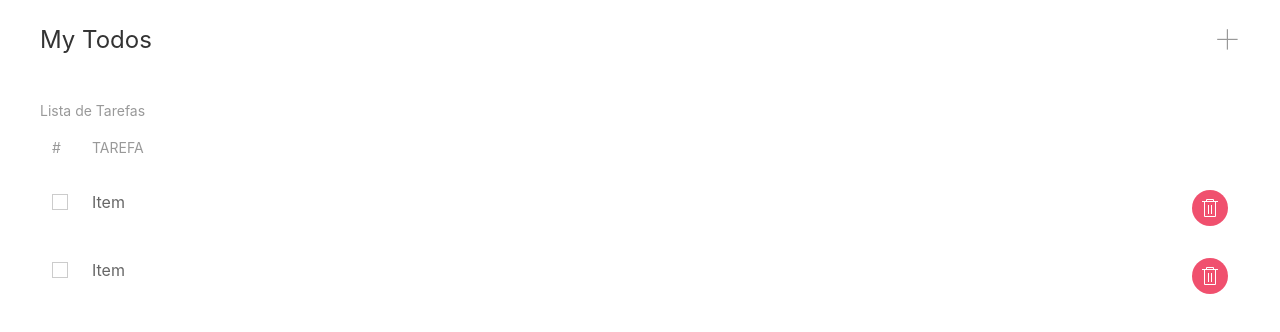
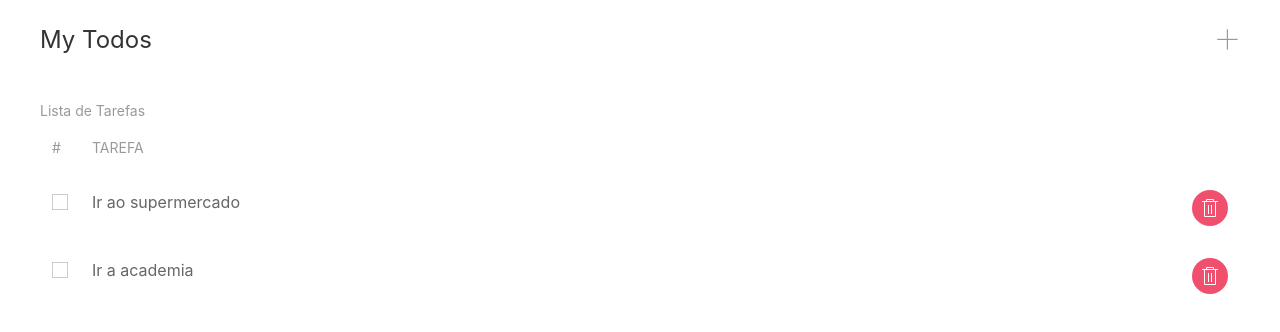
Before and after one commit to ivanfsilva/todo-react, a React (Create React App) app: page / in a window 1280 px wide. Shown: the top 332 px of the page. Built offline with nearby package versions, Linux system fonts and the light colour scheme.

Commit message:
Passando parâmetros para os componentes

```diff
--- a/src/components/TodoList.tsx
+++ b/src/components/TodoList.tsx
@@ -20,7 +20,7 @@
             <tbody>
                 {
                     todos?.map(
-                    todo => (<TodoListItem key={todo.id}></TodoListItem>)
+                    todo => (<TodoListItem key={todo.id} todo={todo}></TodoListItem>)
                     )
                 }
             </tbody>
--- a/src/components/TodoListIteim.tsx
+++ b/src/components/TodoListIteim.tsx
@@ -1,6 +1,11 @@
 import React from 'react';
+import { Todo } from '../models/Todo';
 
-const TodoListItem = () => {
+interface TodoListItemProps {
+    todo: Todo
+}
+
+const TodoListItem = (props: TodoListItemProps) => {
     return(
         <tr className="uk-animation-slide-bottom-medium">
             <td className="uk-width-auto">
@@ -10,7 +15,7 @@
                 </label>
             </td>
             <td className="uk-width-expand">
-                Item
+                {props.todo.title}
             </td>
             <td className="uk-width-auto">
                 <button
```
